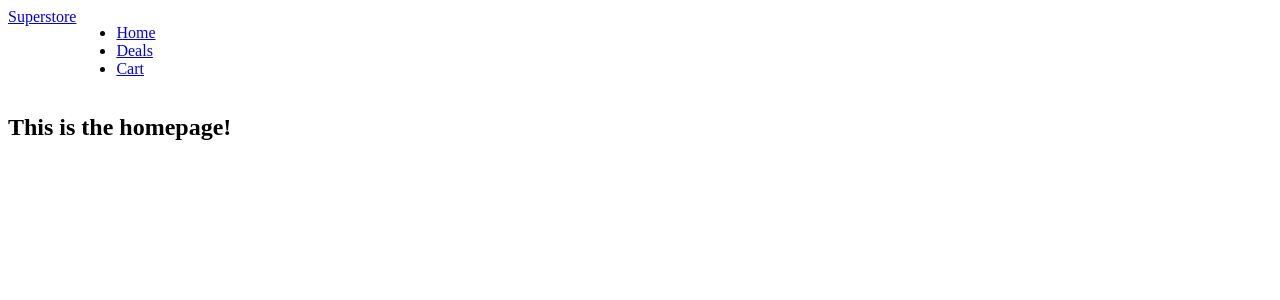
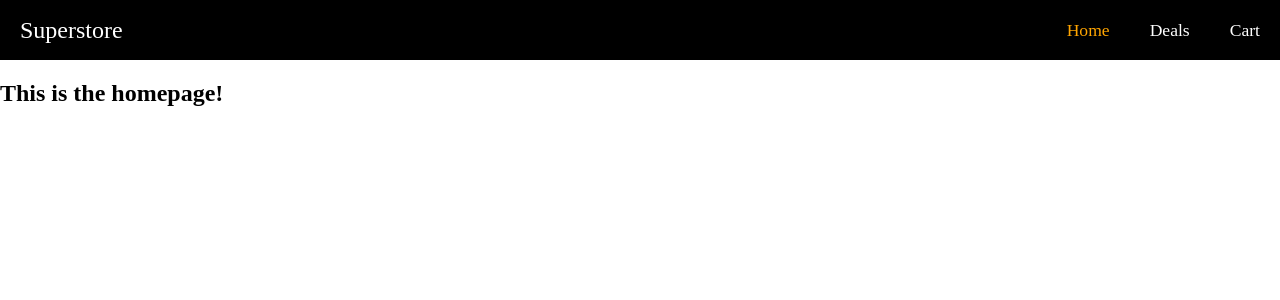
Before and after one commit to bryanurizar/superstore, a React (Create React App) app: page / in a window 1280 px wide. Shown: the top 300 px of the page. Built offline with nearby package versions, Linux system fonts and the light colour scheme.

Commit message:
basic styling of navbar and active link gets highlighted when url matches

```diff
--- a/public/index.html
+++ b/public/index.html
@@ -10,7 +10,7 @@
     />
     <title>React App</title>
   </head>
-  <body>
+  <body style="margin: 0px; padding: 0px">
     <div id="root"></div>
   </body>
 </html>
--- a/src/components/Home/Navbar/Navbar.css
+++ b/src/components/Home/Navbar/Navbar.css
@@ -1,11 +1,34 @@
 navbar {
   display: flex;
+  justify-content: center;
+  align-items: center;
+  background-color: black;
+  color: white;
+  text-decoration: none;
+  font-size: 1em;
+  height: 60px;
 }
 
 .logo {
-  display: 5;
+  flex: 5;
+  font-size: 1.5em;
+  text-decoration: none;
+  color: white;
+  margin: 0 20px;
 }
 
 .routes {
+  flex: 1;
+}
+
+ul {
+  display: flex;
+  list-style-type: none;
+}
+li {
   display: 1;
+  flex-direction: column;
+  margin: 0 20px;
+  font-size: 1.1rem;
+  text-decoration: none;
 }
--- a/src/components/Home/Navbar/Navbar.js
+++ b/src/components/Home/Navbar/Navbar.js
@@ -3,21 +3,35 @@ import { Link, NavLink } from "react-router-dom";
 import "./Navbar.css";
 
 function Navbar() {
+  const activeStyles = {
+    textDecoration: "none",
+    color: "orange",
+  };
+  const linkStyles = { textDecoration: "none", color: "white" };
+
   return (
     <navbar>
       <div className="logo">
-        <Link to="/">Superstore</Link>
+        <Link style={linkStyles} to="/">
+          Superstore
+        </Link>
       </div>
-      <div className="route">
+      <div className="routes">
         <ul>
           <li>
-            <NavLink to="/">Home</NavLink>
+            <NavLink exact style={linkStyles} activeStyle={activeStyles} to="/">
+              Home
+            </NavLink>
           </li>
           <li>
-            <NavLink to="/deals">Deals</NavLink>
+            <NavLink style={linkStyles} activeStyle={activeStyles} to="/deals">
+              Deals
+            </NavLink>
           </li>
           <li>
-            <NavLink to="/cart">Cart</NavLink>
+            <NavLink style={linkStyles} activeStyle={activeStyles} to="/cart">
+              Cart
+            </NavLink>
           </li>
         </ul>
       </div>
```
